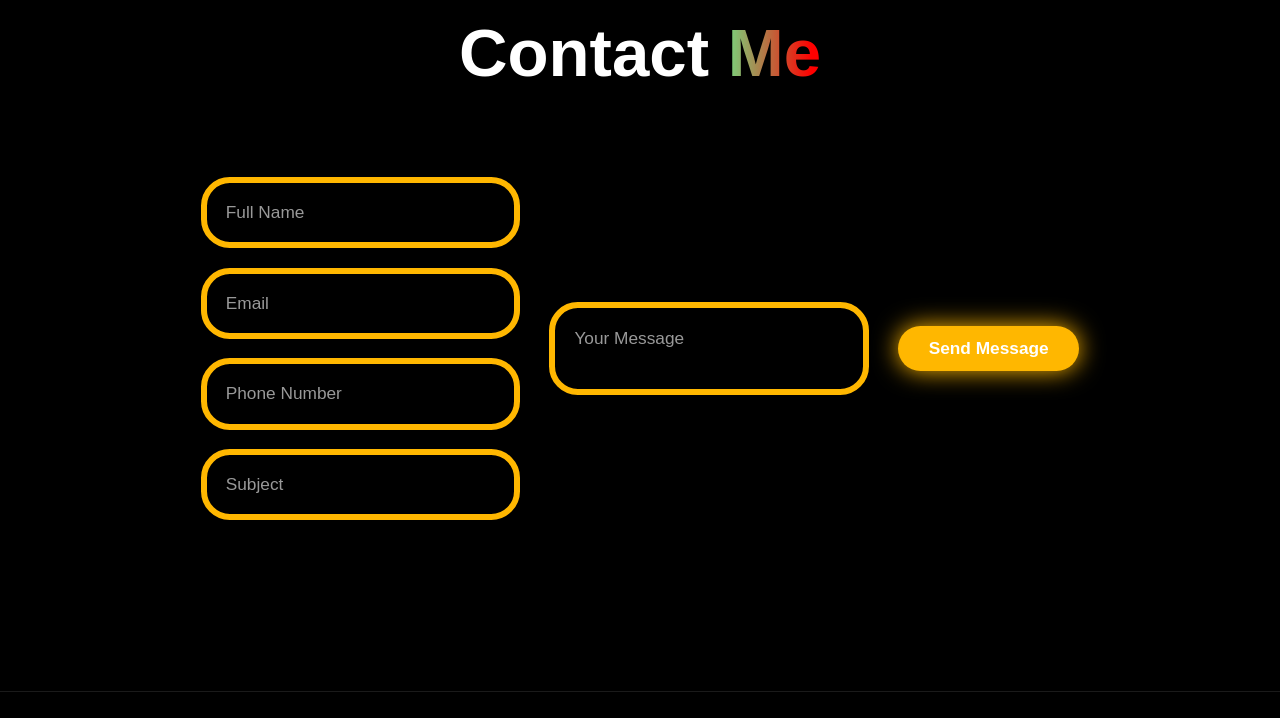
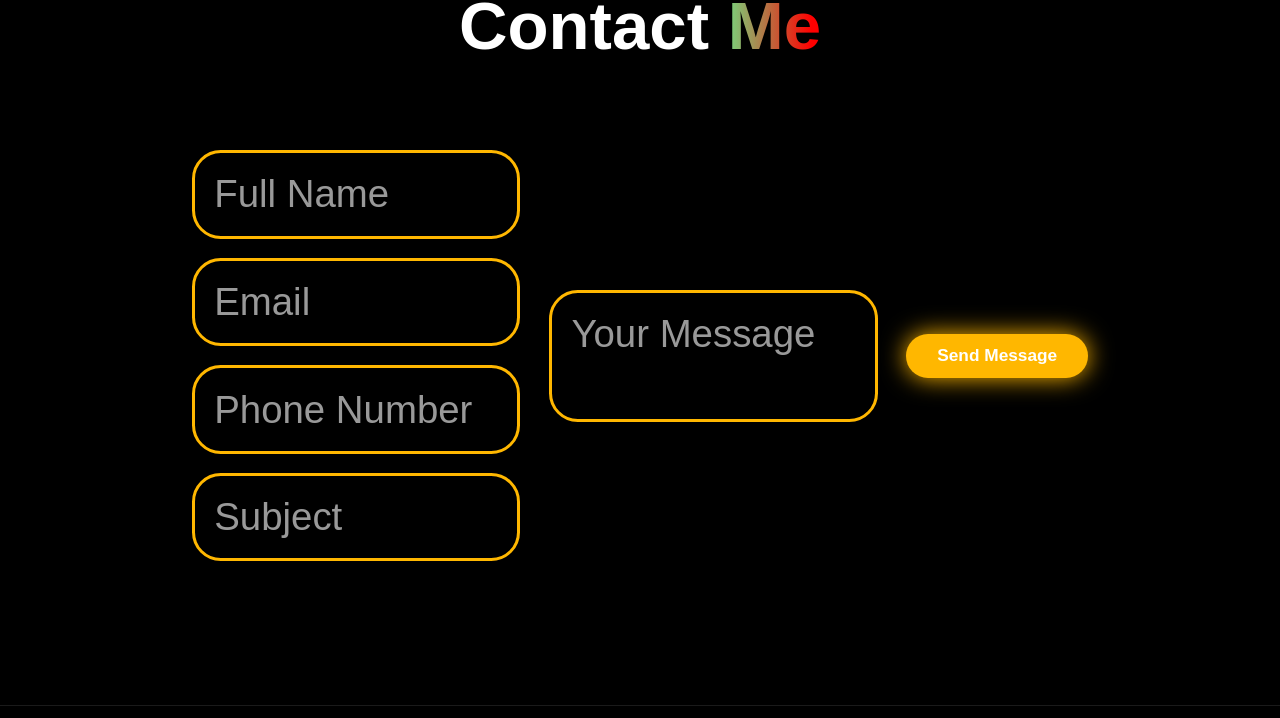
Before and after one commit to Bitupanbiditchutia/my-portfolio2025, a plain HTML site: page index.html in a window 1280 px wide. Shown: the part 3496-4214 px from the top of the page. Drawn offline with nearby package versions, Linux system fonts and the light colour scheme.

Commit message:
Update edit.css

```diff
--- a/edit.css
+++ b/edit.css
@@ -561,13 +561,13 @@ section {
 
 .contact form .input-group input,
 .contact form textarea {
-    width: 100%;
+     width: 100%;
     padding: 2rem;
-    font-size: 1.8rem;
+    font-size: 4rem;
     color: var(--text-color);
     background-color: var(--bg-color);
     border-radius: 3rem;
-    border: 6px solid var(--main-color);
+    border: 3px solid var(--main-color);
     resize: none;
     transition: 0.3s ease;
 }
```
